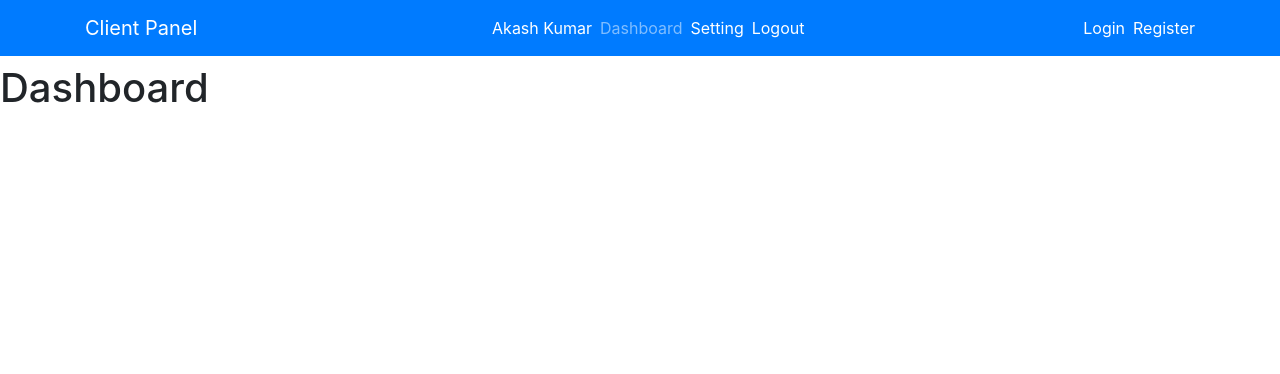
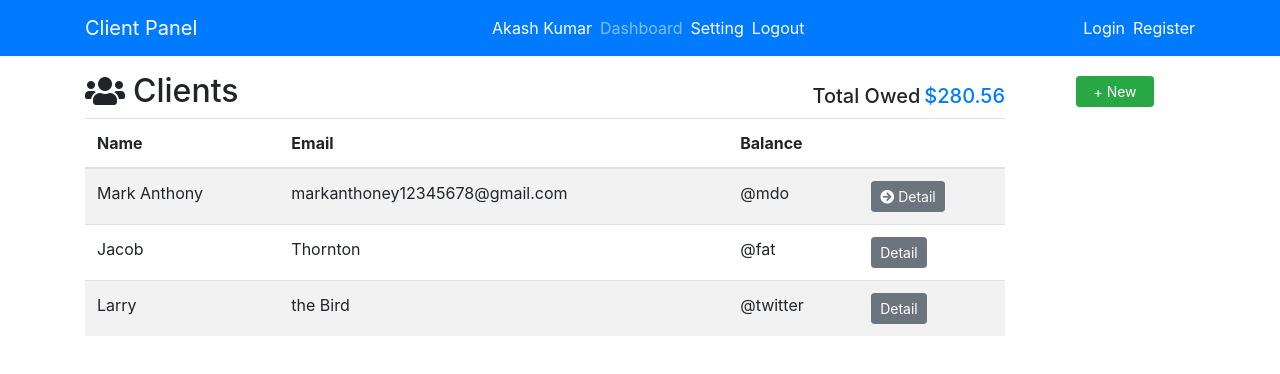
Before and after one commit to Akash187/client_panel, a React (Create React App) app: page / in a window 1280 px wide. Shown: the top 374 px of the page. Built offline with nearby package versions, Linux system fonts and the light colour scheme.

Commit message:
Added back button and Setting Component UI completed.

```diff
--- a/src/components/auth/Register.js
+++ b/src/components/auth/Register.js
@@ -35,7 +35,7 @@ const Register = () => {
                     <i className="fas fa-lock"/>
                   </span>
                 </div>
-                <h2 className="text-uppercase text-primary font-weight-bold">Register</h2>
+                <h2 className="text-uppercase text-primary font-weight-bold mb-0">Register</h2>
               </div>
               <Form onSubmit={handleSubmit}>
                 <FormGroup>
--- a/src/components/auth/SignIn.js
+++ b/src/components/auth/SignIn.js
@@ -32,7 +32,7 @@ const SignIn = () => {
                     <i className="fas fa-lock"/>
                   </span>
                 </div>
-                <h2 className="text-uppercase text-primary font-weight-bold">Login</h2>
+                <h2 className="text-uppercase text-primary font-weight-bold mb-0">Login</h2>
               </div>
               <Form onSubmit={handleSubmit}>
                 <FormGroup>
--- a/src/components/client/AddClient.js
+++ b/src/components/client/AddClient.js
@@ -1,10 +1,21 @@
 import React from 'react';
+import {Container, Row, Col, Card, CardBody, CardHeader} from 'reactstrap';
+import {NavLink} from "react-router-dom";
 
 const AddClient = () => {
   return (
-    <div>
-      <h1>Add Client</h1>
-    </div>
+    <Container>
+      <Row>
+        <Col sm="12">
+          <div>
+            <NavLink exact to='/' className="text-primary d-flex align-items-center">
+              <i className="fas fa-arrow-circle-left mr-1"/>
+              <p className="font-weight-bold mb-0">Back To Dashboard</p>
+            </NavLink>
+          </div>
+        </Col>
+      </Row>
+    </Container>
   );
 };
 
--- a/src/components/client/ClientDetail.js
+++ b/src/components/client/ClientDetail.js
@@ -1,10 +1,21 @@
 import React from 'react';
+import {Container, Row, Col, Card, CardBody, CardHeader} from 'reactstrap';
+import {NavLink} from "react-router-dom";
 
 const ClientDetail = () => {
   return (
-    <div>
-      <h1>Client Detail</h1>
-    </div>
+    <Container>
+      <Row>
+        <Col sm="12">
+          <div>
+            <NavLink exact to='/' className="text-primary d-flex align-items-center">
+              <i className="fas fa-arrow-circle-left mr-1"/>
+              <p className="font-weight-bold mb-0">Back To Dashboard</p>
+            </NavLink>
+          </div>
+        </Col>
+      </Row>
+    </Container>
   );
 };
 
--- a/src/components/client/EditClient.js
+++ b/src/components/client/EditClient.js
@@ -1,10 +1,21 @@
 import React from 'react';
+import {Container, Row, Col, Card, CardBody, CardHeader} from 'reactstrap';
+import {NavLink} from "react-router-dom";
 
 const EditClient = () => {
   return (
-    <div>
-      <h1>Edit Client</h1>
-    </div>
+    <Container>
+      <Row>
+        <Col sm="12">
+          <div>
+            <NavLink exact to='/' className="text-primary d-flex align-items-center">
+              <i className="fas fa-arrow-circle-left mr-1"/>
+              <p className="font-weight-bold mb-0">Back To Dashboard</p>
+            </NavLink>
+          </div>
+        </Col>
+      </Row>
+    </Container>
   );
 };
 
--- a/src/components/layout/Dashboard.js
+++ b/src/components/layout/Dashboard.js
@@ -1,10 +1,72 @@
 import React from 'react';
+import {Container, Row, Col, Button, Table} from 'reactstrap';
+import {NavLink} from "react-router-dom";
 
 const Dashboard = () => {
   return (
-    <div>
-      <h1>Dashboard</h1>
-    </div>
+    <Container>
+      <Row>
+        <Col sm="12" md="10" className="d-flex justify-content-between align-items-baseline">
+          <div className="d-flex">
+            <span className="d-flex align-items-center mr-2">
+              <i className="fas fa-users"/>
+            </span>
+            <h2 className="mb-0">Clients</h2>
+          </div>
+          <div className="d-flex">
+            <h5 className="mb-0">Total Owed</h5>
+            <h5 className="mb-0 ml-1 text-primary">$280.56</h5>
+          </div>
+        </Col>
+        <Col sm="12" md="2" className="d-md-flex justify-content-center align-items-center">
+          <NavLink to='/add'>
+            <Button color="success" size="sm" className="px-3">+ New</Button>
+          </NavLink>
+        </Col>
+      </Row>
+      <Row>
+        <Col sm="12" md="10" className="mt-2">
+          <Table striped responsive>
+            <thead>
+            <tr>
+              <th>Name</th>
+              <th>Email</th>
+              <th>Balance</th>
+              <th/>
+            </tr>
+            </thead>
+            <tbody>
+            <tr>
+              <td>Mark Anthony</td>
+              <td>markanthoney12345678@gmail.com</td>
+              <td>@mdo</td>
+              <td>
+                <NavLink to='client/123'>
+                  <Button color="secondary" size="sm" className="px-2 d-flex align-items-center"><i className="fas fa-arrow-circle-right mr-1"/>Detail</Button>
+                </NavLink>
+              </td>
+            </tr>
+            <tr>
+              <td>Jacob</td>
+              <td>Thornton</td>
+              <td>@fat</td>
+              <td>
+                <Button color="secondary" size="sm" className="px-2">Detail</Button>
+              </td>
+            </tr>
+            <tr>
+              <td>Larry</td>
+              <td>the Bird</td>
+              <td>@twitter</td>
+              <td>
+                <Button color="secondary" size="sm" className="px-2">Detail</Button>
+              </td>
+            </tr>
+            </tbody>
+          </Table>
+        </Col>
+      </Row>
+    </Container>
   );
 };
 
--- a/src/components/layout/Setting.js
+++ b/src/components/layout/Setting.js
@@ -1,10 +1,44 @@
-import React from 'react';
+import React, { useState } from 'react';
+import {Container, Row, Col, Card, CardBody, CardHeader, CustomInput} from 'reactstrap';
+import {NavLink} from "react-router-dom";
 
 const Setting = () => {
+
+  const [registration, setRegistration] = useState(true);
+  const [disabledBalanceOnAdd, setDisabledBalanceOnAdd] = useState(false);
+  const [disabledBalanceOnEdit, setDisabledBalanceOnEdit] = useState(false);
+
   return (
-    <div>
-      <h1>Setting</h1>
-    </div>
+    <Container>
+      <Row>
+        <Col sm="12">
+          <div>
+            <NavLink exact to='/' className="text-primary d-flex align-items-center">
+              <i className="fas fa-arrow-circle-left mr-1"/>
+              <p className="font-weight-bold mb-0">Back To Dashboard</p>
+            </NavLink>
+          </div>
+        </Col>
+      </Row>
+      <Row className="mt-3">
+        <Col sm="12">
+          <Card>
+            <CardHeader>Edit Settings</CardHeader>
+            <CardBody>
+              <div>
+                <CustomInput type="checkbox" checked={registration} id="registration" label="Allow Registration" inline onChange={() => setRegistration(!registration)}/>
+              </div>
+              <div>
+                <CustomInput type="checkbox" checked={disabledBalanceOnAdd} id="disabledBalanceOnAdd" label="Disable Balance on Add" inline onChange={() => setDisabledBalanceOnAdd(!disabledBalanceOnAdd)}/>
+              </div>
+              <div>
+                <CustomInput type="checkbox" checked={disabledBalanceOnEdit} id="disabledBalanceOnEdit" label="Disable Balance of Edit" inline onChange={() => setDisabledBalanceOnEdit(!disabledBalanceOnEdit)}/>
+              </div>
+            </CardBody>
+          </Card>
+        </Col>
+      </Row>
+    </Container>
   );
 };
 
--- a/src/components/routes/Router.js
+++ b/src/components/routes/Router.js
@@ -14,16 +14,16 @@ const Router = () => {
     <BrowserRouter>
       <div>
         <Header/>
-        <div className="mt-5 pt-3">
+        <div className="mt-5 pt-4">
           <Switch>
             <Route exact path='/' component={Dashboard}/>
-            <Route exact path='/login' component={SignIn}/>
+            <Route path='/login' component={SignIn}/>
             <Route path='/register' component={SignUp}/>
             <Route path='/client/:id' component={ClientDetail}/>
             <Route path='/add' component={AddClient}/>
             <Route path='/setting' component={Setting}/>
             <Route path='/edit/:id' component={EditClient}/>
-            <Route path="*" render = {() => <Redirect to="/login" />}/>
+            <Route path="*" render = {() => <Redirect to="/" />}/>
           </Switch>
         </div>
       </div>
--- a/src/index.css
+++ b/src/index.css
@@ -29,3 +29,11 @@ a:hover{
 i{
   font-size: 32px;
 }
+
+.fa-arrow-circle-right{
+  font-size: 14px;
+}
+
+.fa-arrow-circle-left{
+  font-size: 14px;
+}
```
Also changed, not shown: src/components/client/ClientForm.js (+14 -3 lines).
